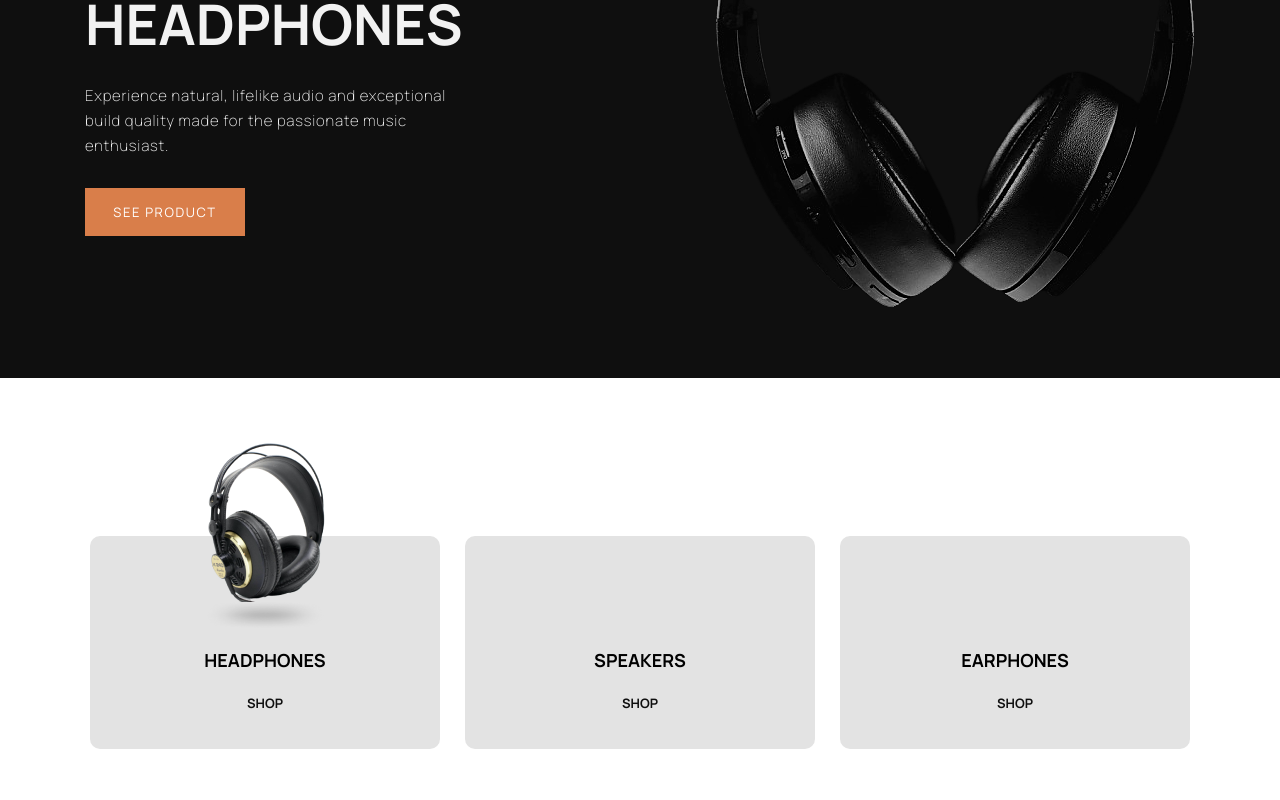
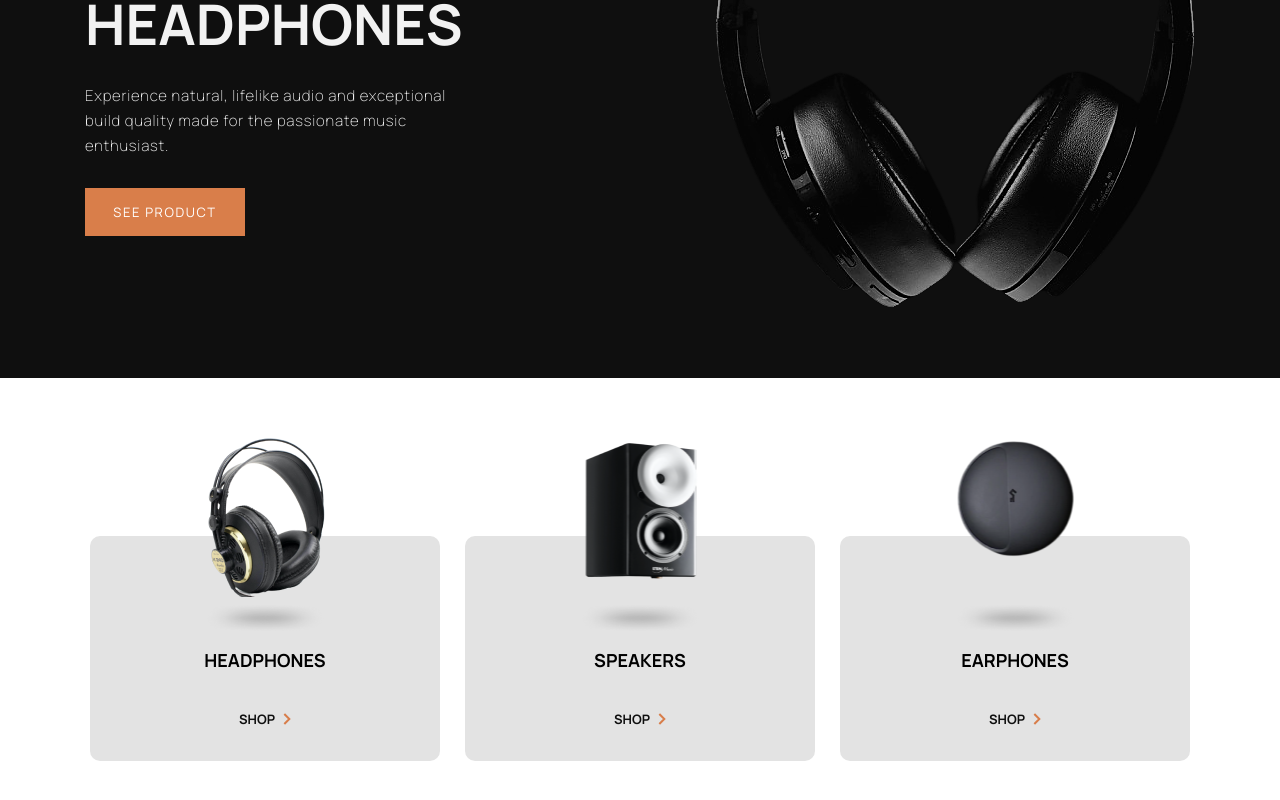
Before and after one commit to GrahamKirwan/audiophile, a Next.js app: page / in a window 1280 px wide. Shown: the part 412-1212 px from the top of the page. After the commit the page ends 1173 px from the top, so only its background shows below. Built offline with nearby package versions, Linux system fonts and the light colour scheme.

Commit message:
card components animations

```diff
--- a/components/Reusable/ThreeCardProducts.js
+++ b/components/Reusable/ThreeCardProducts.js
@@ -3,24 +3,37 @@ import React from "react";
 import styles from "../Reusable/ThreeCardProducts.module.scss";
 
 export default function ThreeCardProducts(props) {
-    let isFirstComponent = props.first ? styles.largeMargin : '';
+  let isFirstComponent = props.first ? styles.largeMargin : "";
 
   return (
     <div className={`${styles.cardsContainer} ${isFirstComponent}`}>
       <a href="#" className={styles.card}>
-            <img src="/images/shared/headphones.png"></img>
-            <img className={styles.shadow} src="/images/shared/shadow.png"></img>
+        <img className={`${styles.cardImage} ${styles.cardImageMain}`} src="/images/shared/headphones.png"></img>
+        <img className={`${styles.shadow} ${styles.cardImage}`} src="/images/shared/shadow.png"></img>
         <h4>Headphones</h4>
+        <div className={styles.shop}>
           <h5>Shop</h5>
+          <img src="/images/shared/desktop/icon-arrow-right.svg"></img>
+        </div>
       </a>
       <a href="#" className={styles.card}>
+        <img className={`${styles.cardImage} ${styles.cardImageMain}`} src="/images/shared/speakers.png"></img>
+        <img className={`${styles.shadow} ${styles.cardImage}`} src="/images/shared/shadow.png"></img>
         <h4>Speakers</h4>
+        <div className={styles.shop}>
           <h5>Shop</h5>
+          <img src="/images/shared/desktop/icon-arrow-right.svg"></img>
+        </div>
       </a>
       <a href="#" className={styles.card}>
+        <img className={`${styles.cardImage} ${styles.cardImageMain}`} src="/images/shared/earphones.png"></img>
+        <img className={`${styles.shadow} ${styles.cardImage}`} src="/images/shared/shadow.png"></img>
         <h4>Earphones</h4>
+        <div className={styles.shop}>
           <h5>Shop</h5>
+          <img src="/images/shared/desktop/icon-arrow-right.svg"></img>
+        </div>
       </a>
     </div>
-  )
+  );
 }
--- a/components/Reusable/ThreeCardProducts.module.scss
+++ b/components/Reusable/ThreeCardProducts.module.scss
@@ -1,6 +1,5 @@
 .largeMargin {
   margin-top: 53rem;
-  margin-bottom: 50rem;
 }
 
 .cardsContainer {
@@ -10,21 +9,18 @@
   grid-gap: 25px;
 }
 
+
+
 .card {
   background-color: var(--color-pry-500);
   text-align: center;
   border-radius: 10px;
   text-transform: uppercase;
   padding-top: 5.5rem;
-  padding-bottom: 1rem;
+  padding-bottom: .7rem;
   position: relative;
+  transition: all .5s ease;
 
-  img {
-      position: absolute;
-      top: -44%;
-      left: 50%;
-      transform: translate(-50%, 0%);
-  }
 
   h4 {
     color: var(--color-sec-300);
@@ -32,12 +28,58 @@
     margin-bottom: 1rem;
     font-size: 1.125rem;
     line-height: 1.5rem;
+    transition: all .5s ease;
+
   }
 
   h5 {
     color: var(--color-pry-200);
     font-size: 0.8125rem;
+    transition: all .5s ease;
+
   }
+
+  &:hover > .shop h5 {
+    color: var(--color-pry-100);
+    margin-right: 12px;
+    transition: all .5s ease;
+  }
+
+  &:hover > .cardImageMain {
+    top: -44%;
+    left: 50%;
+    transform: translate(-50%, -10%);
+    transition: all .5s ease;
+
+  }
+
+  &:hover > .shadow {
+      width: 70px;
+    transition: all .5s ease-out;
+  }
+}
+
+.cardImage {
+    position: absolute;
+    top: -44%;
+    left: 50%;
+    transform: translate(-50%, 0%);
+    transition: all .5s ease;
+
+}
+
+.shop {
+    display: flex;
+    align-items: center;
+    justify-content: center;
+    transition: all .5s ease;
+
+
+    h5 {
+        margin-right: 8px;
+    transition: all .5s ease;
+
+    }
 }
 
 .shadow {
```
Lines whose indentation alone changed are shown as unchanged.
